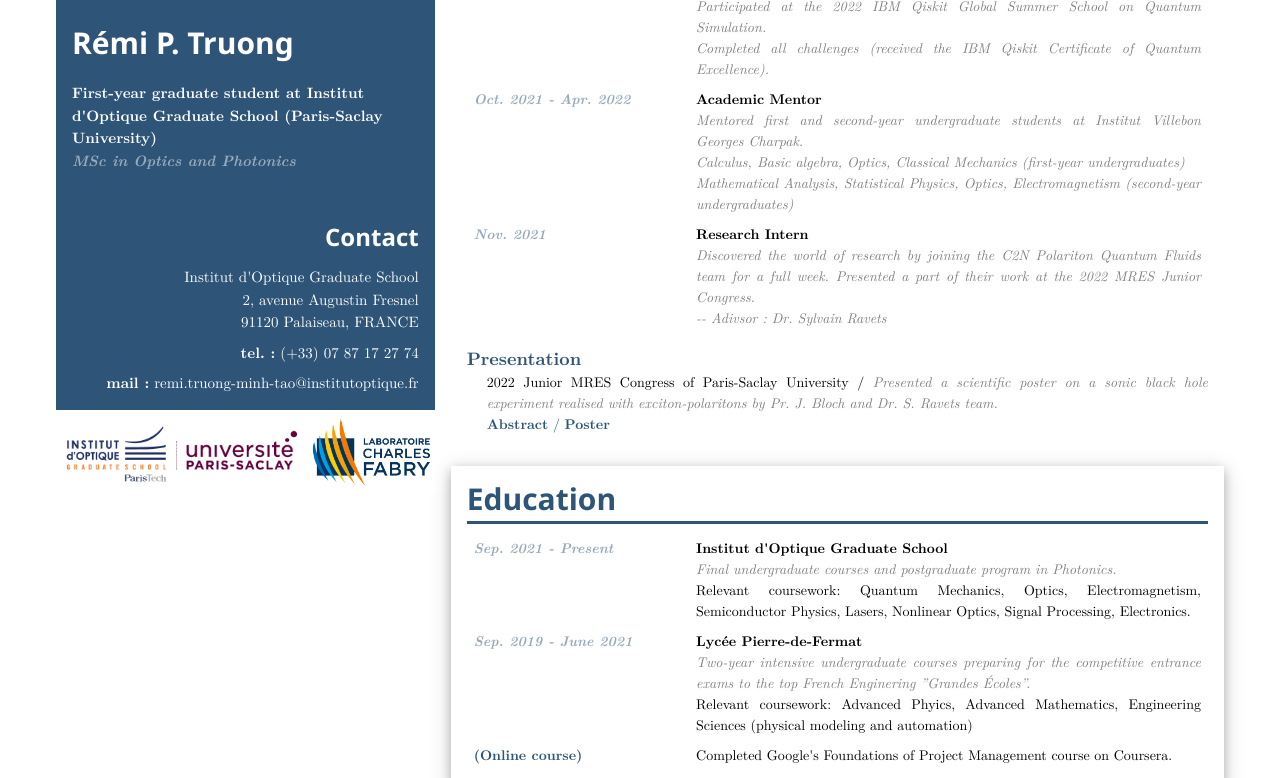
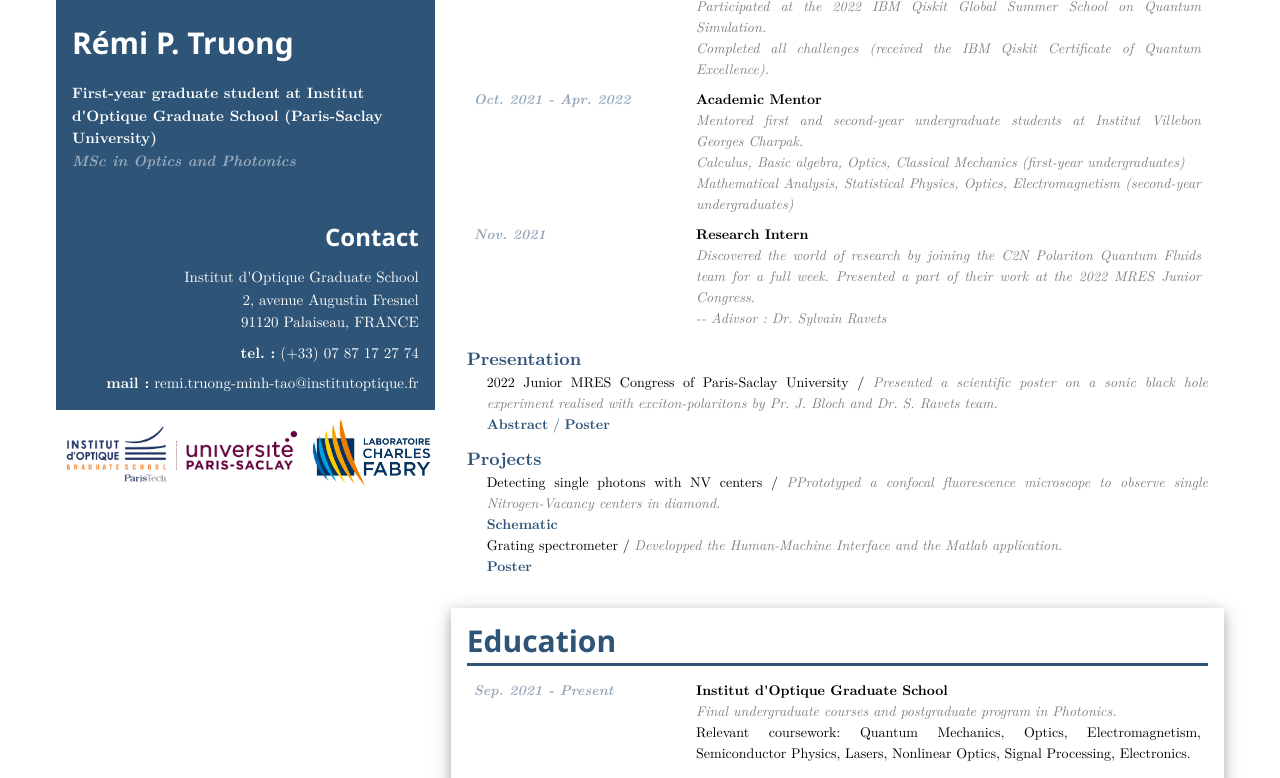
Before and after one commit to rptrg/rptrg.github.io, a plain HTML site: page index.html in a window 1280 px wide. Shown: the part 322-1100 px from the top of the page. Drawn offline with Linux system fonts and the light colour scheme; files whose address does not match are found by name.

Commit message:
Update index.html

```diff
--- a/index.html
+++ b/index.html
@@ -119,6 +119,13 @@
                <dt>Presentation</dt>
                <dd>2022 Junior MRES Congress of Paris-Saclay University / <i class='en'>Presented a scientific poster on a sonic black hole experiment realised with exciton-polaritons by Pr. J. Bloch and Dr. S. Ravets team.</i></dd>
                <dd style="color:#2e5478"><a href="files/Abstract_MRES.pdf" target="_blank">Abstract</a> / <a href="files/Poster_MRES.pdf" target="_blank">Poster</a></dd>
+
+               <dt>Projects</dt>
+               <dd>Detecting single photons with NV centers / <i class='en'>PPrototyped a confocal fluorescence microscope to observe single Nitrogen-Vacancy centers in diamond.</i></dd>
+               <dd style="color:#2e5478"><a href="files/Confocal.pdf" target="_blank">Schematic</a></dd>
+
+               <dd>Grating spectrometer / <i class='en'>Developped the Human-Machine Interface and the Matlab application.</i></dd>
+               <dd style="color:#2e5478"><a href="files/Poster1A_IETI_EN.pdf" target="_blank">Poster</a></dd>
             </dl>
 
             </div></div>
```
